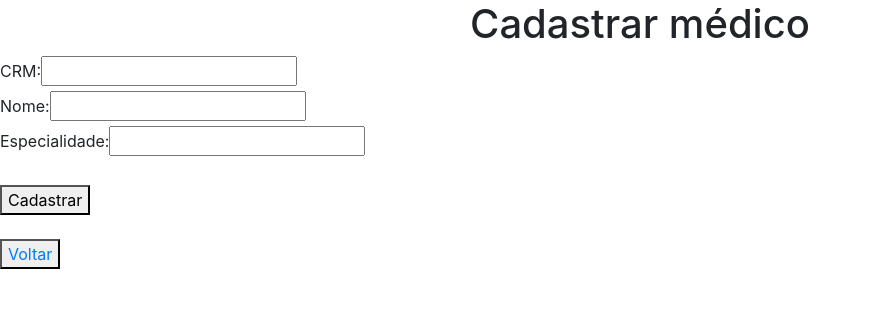
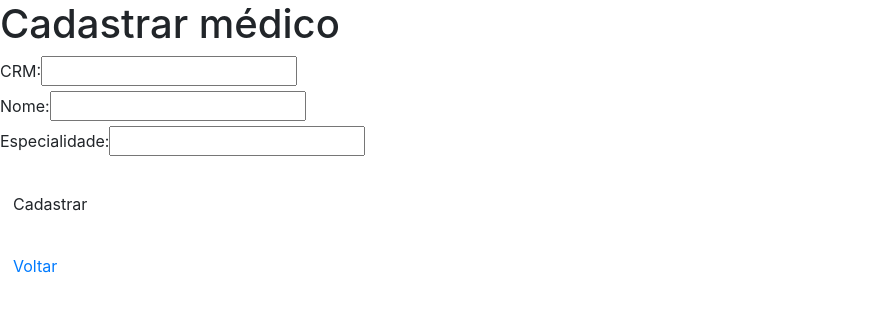
Before and after one commit to vitorbnfm/ConsultarMaisFRONT, an Angular app: page /medico/cadastrar in a window 1280 px wide. Shown: the top 312 px of the page, without its empty margins (0-871 px from the left). Built offline with nearby package versions, Linux system fonts and the light colour scheme.

Commit message:
Add files via upload

```diff
--- a/src/app/components/views/medico/cadastrar-medico/cadastrar-medico.component.css
+++ b/src/app/components/views/medico/cadastrar-medico/cadastrar-medico.component.css
@@ -0,0 +1,7 @@
+#btn{
+    box-shadow: 60px -16px teal;
+}
+
+#center{
+    text-align: center;
+}
--- a/src/app/components/views/medico/cadastrar-medico/cadastrar-medico.component.html
+++ b/src/app/components/views/medico/cadastrar-medico/cadastrar-medico.component.html
@@ -1,17 +1,17 @@
-<h1 style="text-align:center">Cadastrar médico</h1>
+<h1 class="center">Cadastrar médico</h1>
 <div id="crm">
-    <label for="crm">CRM:</label>
+    <label for="crm">CRM: </label>
     <input type="text" name="crm" [(ngModel)]="crm" />
 </div>
 <div id="nome">
-    <label for="nome">Nome:</label>
+    <label for="nome">Nome: </label>
     <input type="text" name="nome" [(ngModel)]="nome" />
 </div>
 <div id="especialidade">
-    <label for="especialidade">Especialidade:</label>
+    <label for="especialidade">Especialidade: </label>
     <input type="text" name="especialidade" [(ngModel)]="especialidade" />
 </div>
 <br>
-<button (click)="cadastrar()">Cadastrar</button>
+<button (click)="cadastrar()" class="btn">Cadastrar</button>
 <br><br>
-<button ><a routerLink="/medico/listar">Voltar</a></button>
+<button class="btn"><a routerLink="/medico/listar">Voltar</a></button>
```
